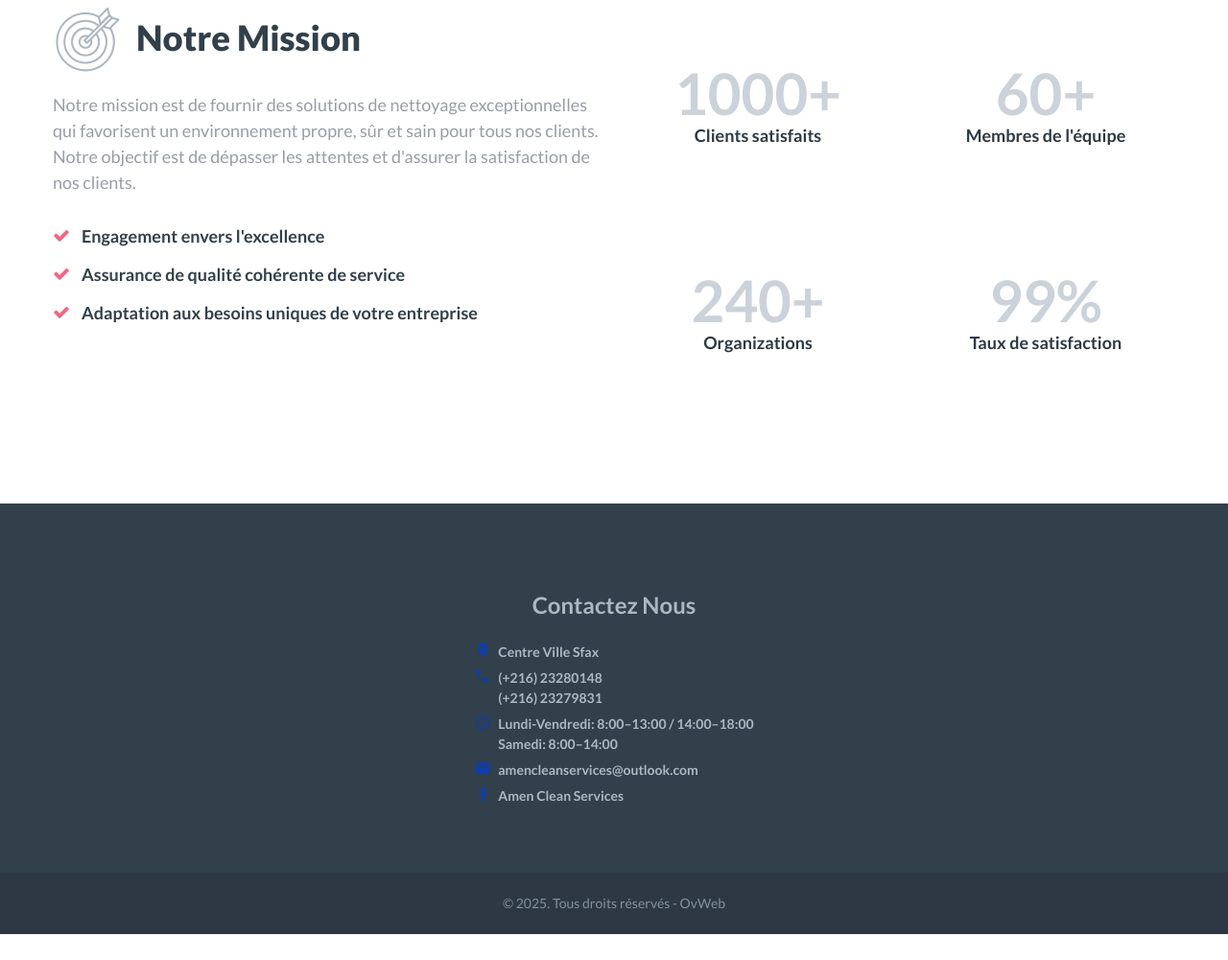
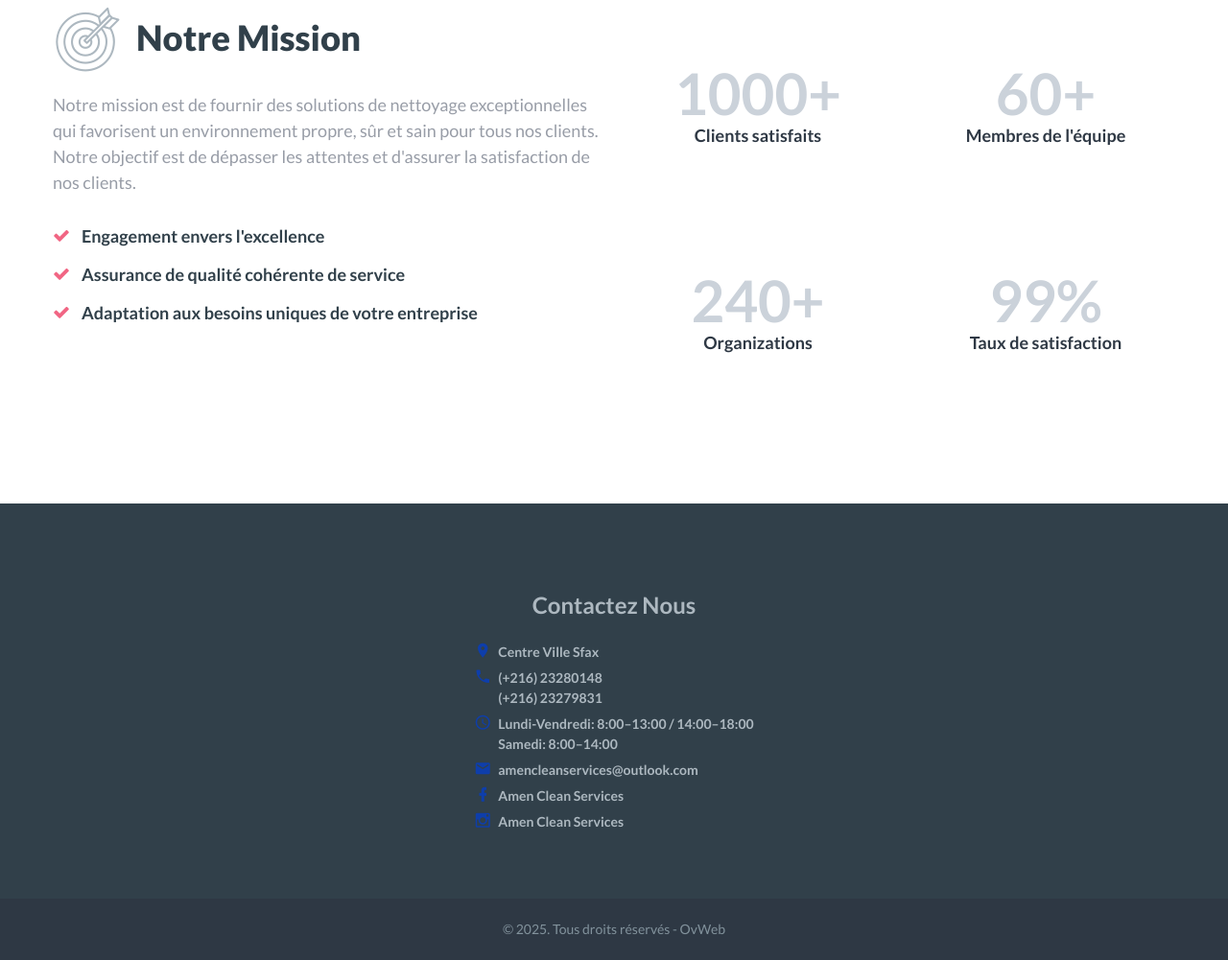
Before and after one commit to OvMikaelson/AmenCleanServices, a plain HTML site: page index.html in a window 1280 px wide. Shown: the part 1428-2429 px from the top of the page at 96% size. Before the commit the page ends 2402 px from the top, so only its background shows below. Drawn offline with Linux system fonts and the light colour scheme.

Commit message:
insta added

```diff
--- a/index.html
+++ b/index.html
@@ -263,6 +263,14 @@
                       <div class="unit-body"><a href="https://www.facebook.com/amencleanservices/">Amen Clean Services</a></div>
                     </div>
                   </li>
+                  <li>
+                    <div class="unit unit-spacing-xs">
+                      <div class="unit-left">
+                        <div class="icon icon-sm icon-primary novi-icon mdi mdi-instagram"></div>
+                      </div>
+                      <div class="unit-body"><a href="https://www.instagram.com/amencleanservices/">Amen Clean Services</a></div>
+                    </div>
+                  </li>
                 </ul>
               </div>
             </div>
```
